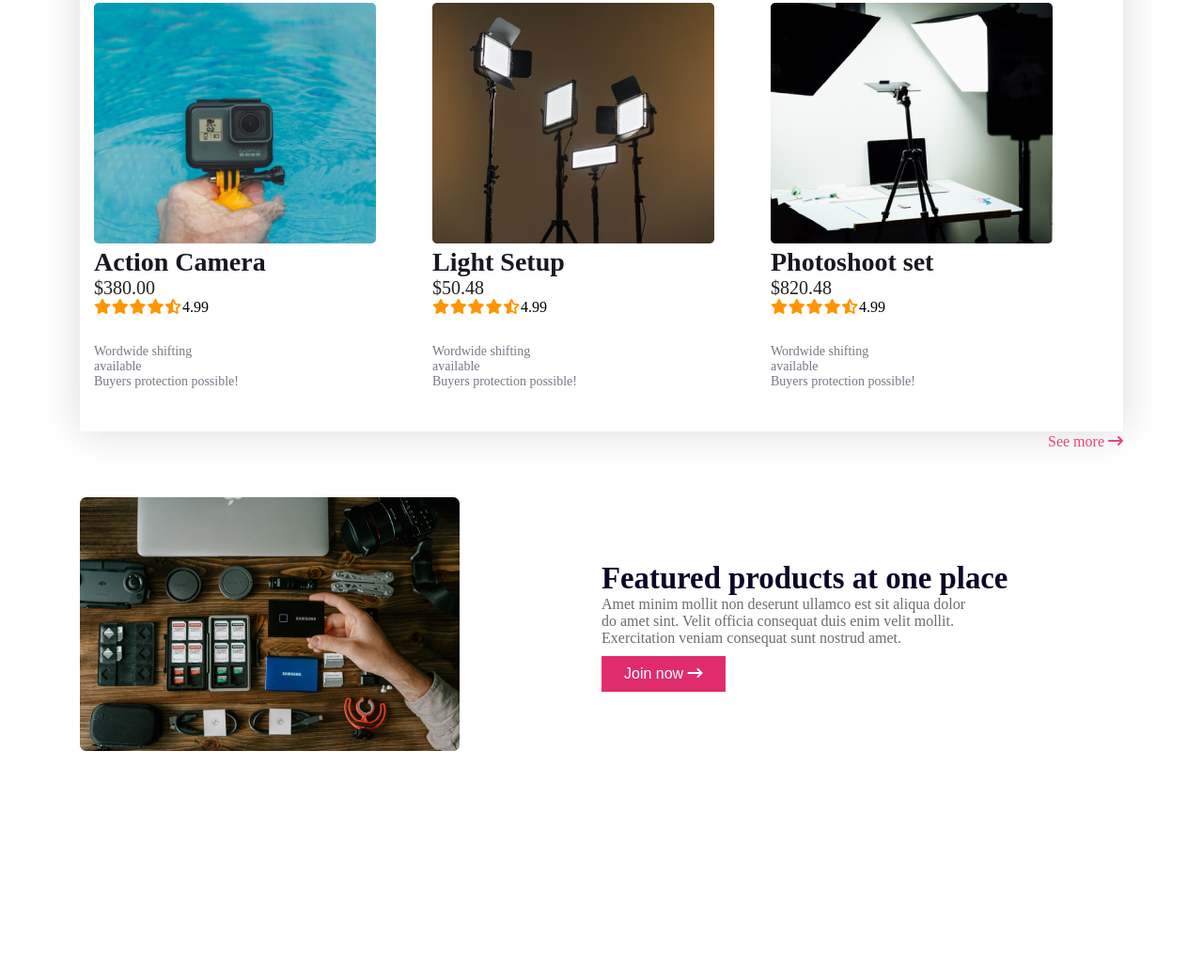
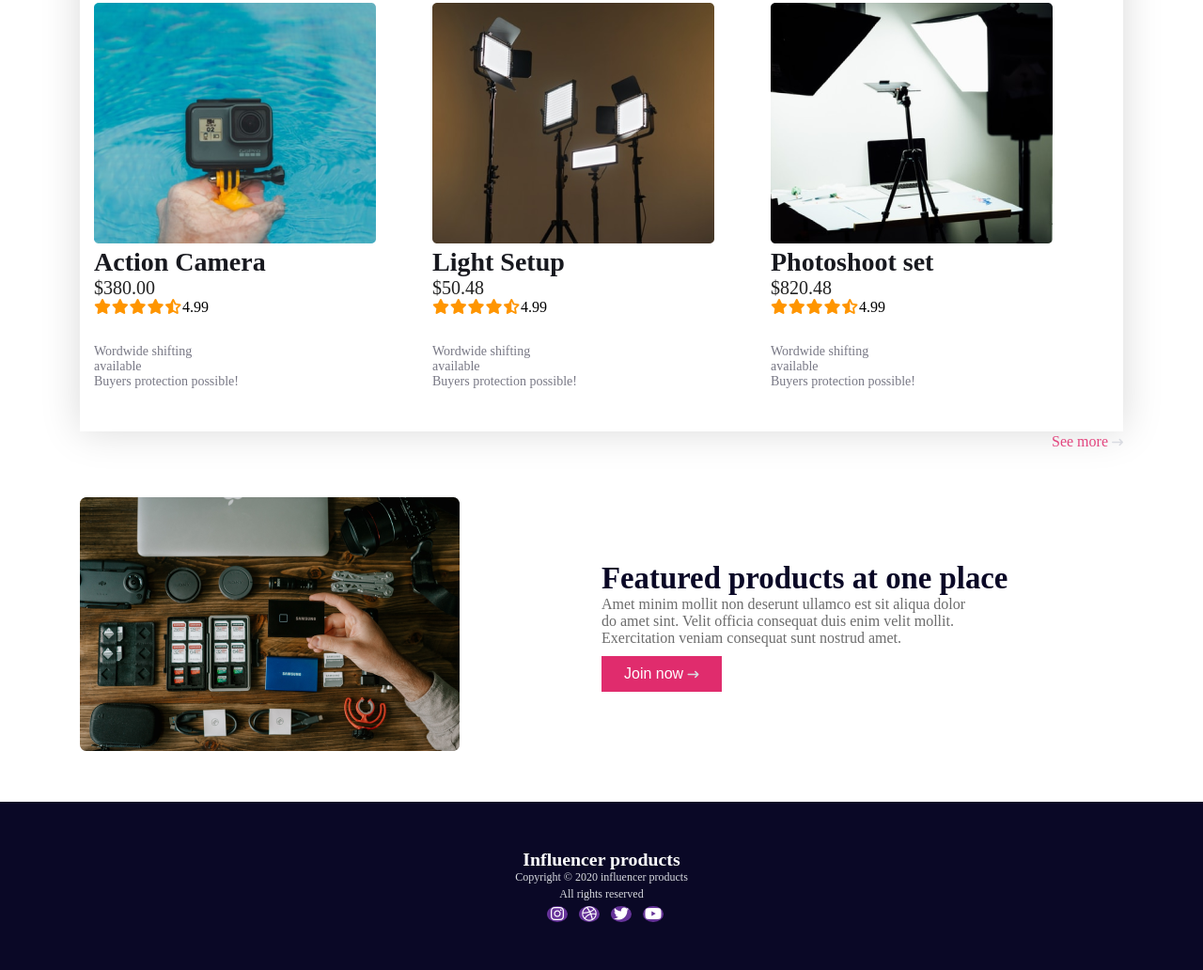
Before and after one commit to Dev-Maidul/Tech-gear-website-res, a plain HTML site: page index.html in a window 1280 px wide. Shown: the part 1620-2652 px from the top of the page at 94% size. Before the commit the page ends 2473 px from the top, so only its background shows below. Drawn offline with Linux system fonts and the light colour scheme.

Commit message:
Footer section added

```diff
--- a/index.html
+++ b/index.html
@@ -253,7 +253,17 @@
            </section>
     </main>
     <footer>
-
+        <div class="footer-content">
+            <div class="f-heading">Influencer products</div>
+            <p>Copyright © 2020  influencer products</p>
+            <span class="copy">All rights reserved</span>
+            <ul>
+                <li><a href="#"><i class="fa-brands fa-instagram"></i></a></li>
+                <li><a href="#"><i class="fa-brands fa-dribbble"></i></a></li>
+                <li><a href="#"><i class="fa-brands fa-twitter"></i></a></li>
+                <li><a href="#"><i class="fa-brands fa-youtube"></i></a></li>
+            </ul>
+        </div>
     </footer>
 </body>
 </html>
--- a/style.css
+++ b/style.css
@@ -177,6 +177,41 @@ main{
 .feature-left img{
     max-width: 100%;
 }
+/* Footer style */
+footer{
+    width: 100%;
+    margin: 0 auto;
+    background-color: #0a0826;
+  }
+  .footer-content{
+    width: 598px;
+    margin: 0 auto;
+    color: white;
+    text-align: center;
+    padding: 50px;
+  }
+  .f-heading{
+    font-size: 1.24rem;
+    font-weight: 700;
+  }
+  .footer-content p, span{
+    font-size: 0.75rem;
+    font-weight: 400;
+    color: #D9DBE1;
+  }
+  footer ul li {
+    background-color: rebeccapurple;
+    border-radius: 50%;
+    margin-left: 8px;
+}
+  .fa-brands, .fab {
+    font-weight: 400;
+    width: 22px;
+    margin-top: 5px;
+}
+  footer ul li a{
+    color: white;
+  }
 /* Media Query for Small Device */
 @media screen and (max-width: 576px) {
     .banner.d-flex, .navbar{
```
